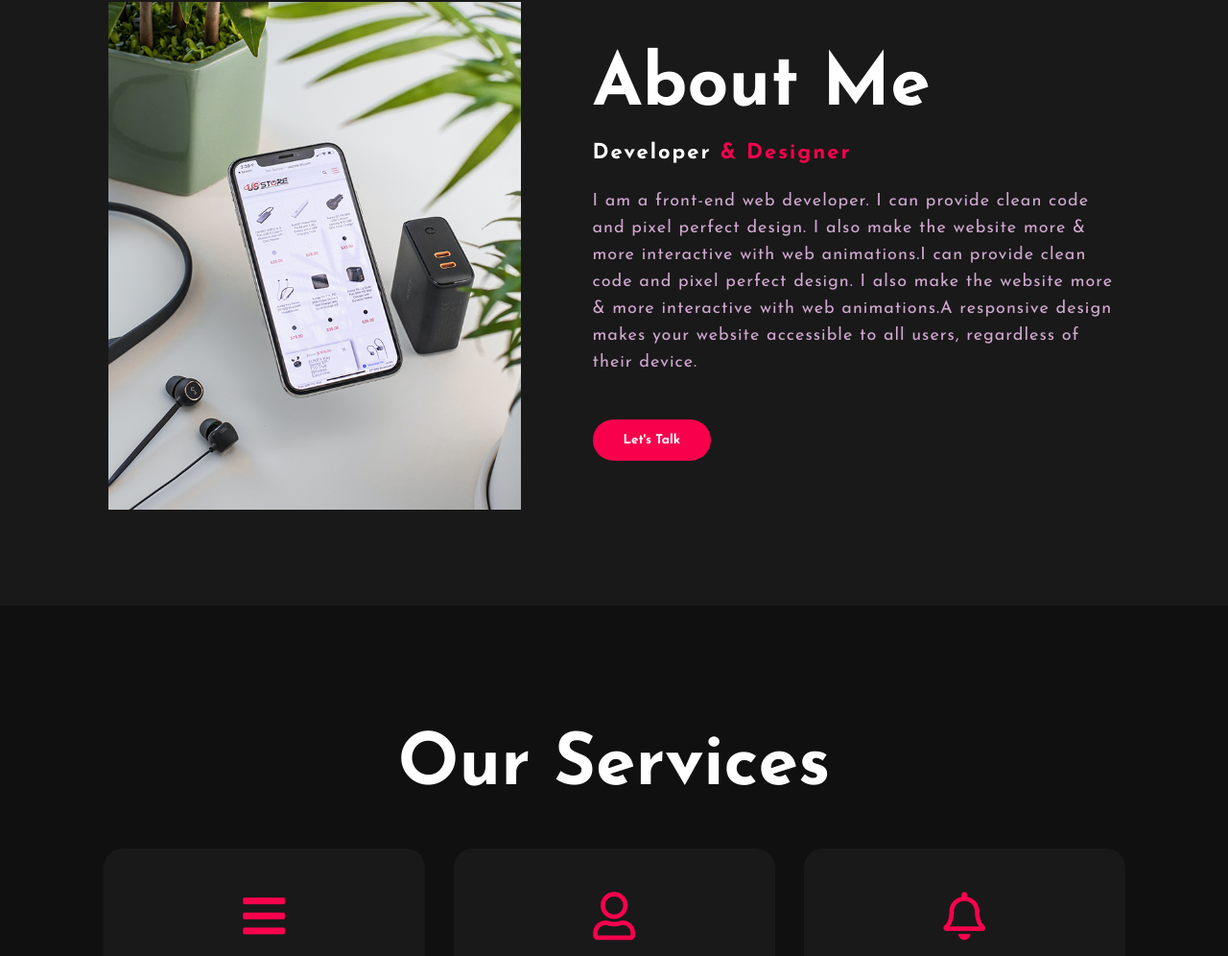
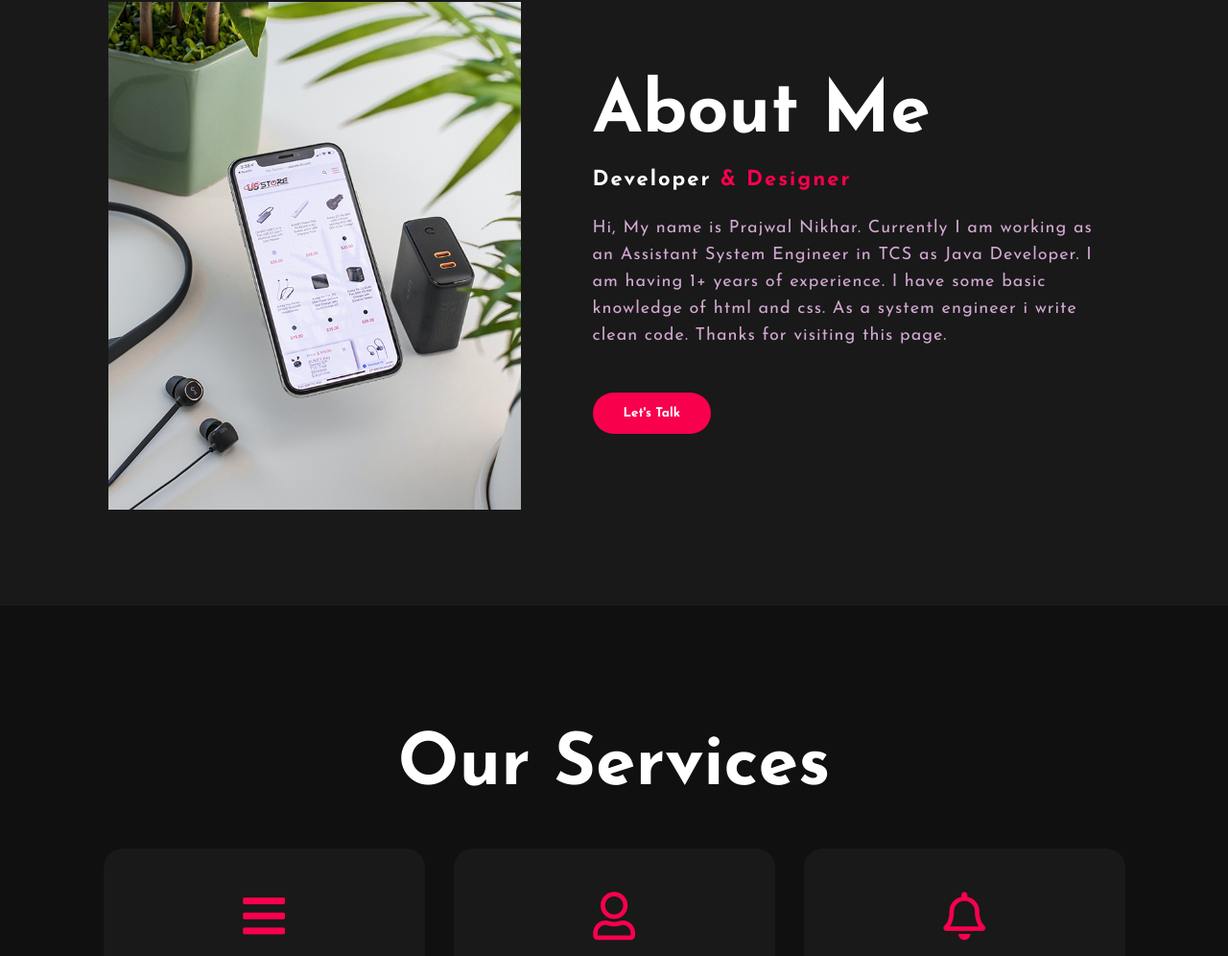
Before and after one commit to jjeerryyy28/Web-Development, a plain HTML site: page index.html in a window 1280 px wide. Shown: the part 898-1894 px from the top of the page at 96% size. Drawn offline with Linux system fonts and the light colour scheme.

Commit message:
Update index.html

```diff
--- a/index.html
+++ b/index.html
@@ -46,7 +46,10 @@
 			<div class="about-text">
 				<h2>About Me</h2>
 				<h5>Developer <span>& Designer</span></h5>
-				<p>I am a front-end web developer. I can provide clean code and pixel perfect design. I also make the website more & more interactive with web animations.I can provide clean code and pixel perfect design. I also make the website more & more interactive with web animations.A responsive design makes your website accessible to all users, regardless of their device.</p>
+				<p>
+					Hi, My name is Prajwal Nikhar. Currently I am working as an Assistant System Engineer in TCS as Java Developer. I am having 1+ years of experience.
+			           	I have some basic knowledge of html and css. As a system engineer i write clean code. Thanks for visiting this page.
+				</p>
 				<button type="button">Let's Talk</button>
 			</div>
 		</div>
```
